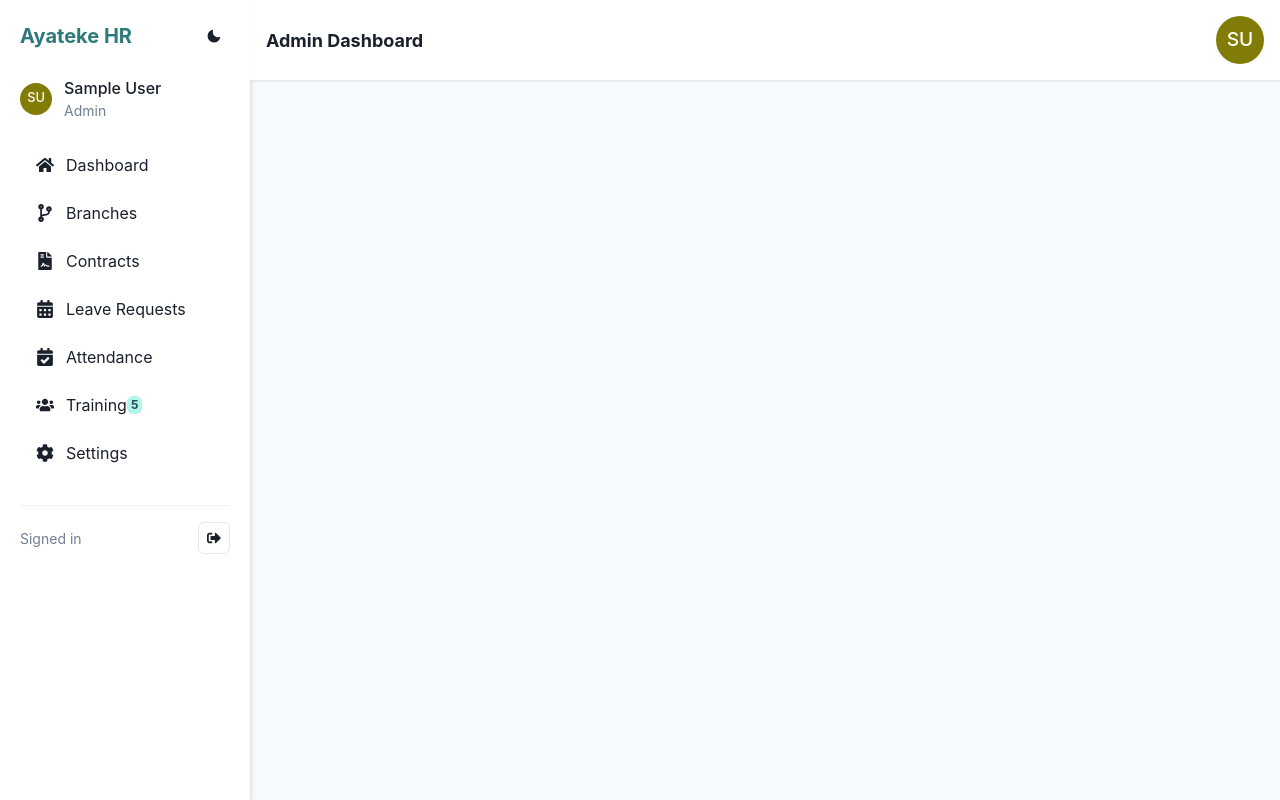
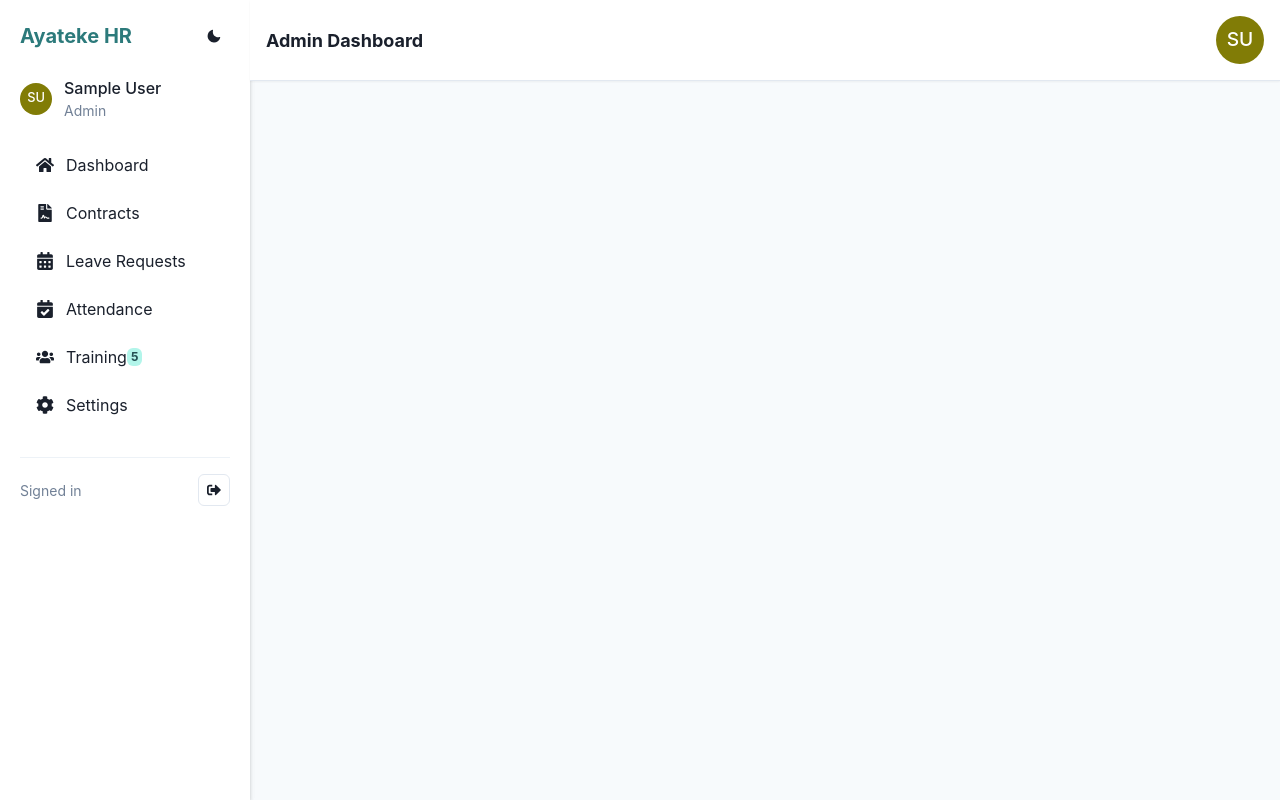
Before and after one commit to niyodushima/ayateke-frontend, a React (Create React App) app in the folder src/: page /admin in a window 1280 px wide. Built offline with nearby package versions, Linux system fonts and the light colour scheme; no server answers; sample sign-in values are in the browser's storage; the HTML template or start-up script is replaced by a standard one.

Commit message:
Update Sidebar.jsx

```diff
--- a/src/components/Sidebar.jsx
+++ b/src/components/Sidebar.jsx
@@ -136,7 +136,7 @@ const Sidebar = ({ onClose }) => {
   const adminNav = [
     { label: 'Dashboard', icon: FaHome, path: '/admin/dashboard' },
     //{ label: 'Staff Directory', icon: FaUsers, path: '/admin/staff', badge: stats.totalUsers },
-    { label: 'Branches', icon: FaCodeBranch, path: '/admin/branches' },
+    //{ label: 'Branches', icon: FaCodeBranch, path: '/admin/branches' },
     { label: 'Contracts', icon: FaFileContract, path: '/admin/contracts' },
     //{ label: 'Payroll', icon: FaMoneyBillWave, path: '/admin/payroll' },
     { label: 'Leave Requests', icon: FaCalendarAlt, path: '/admin/leave-dashboard', badge: stats.pendingLeaves },
```
